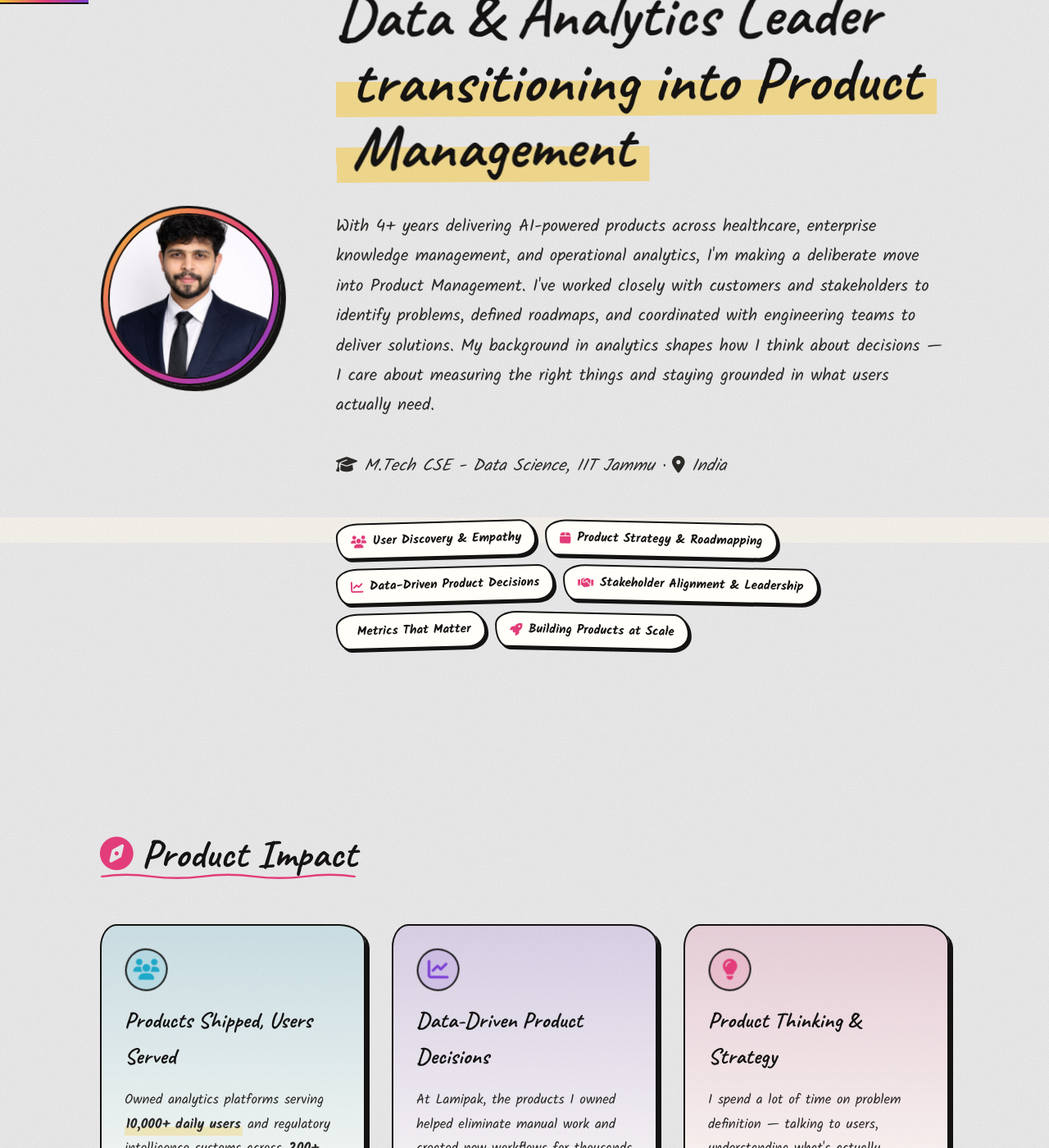
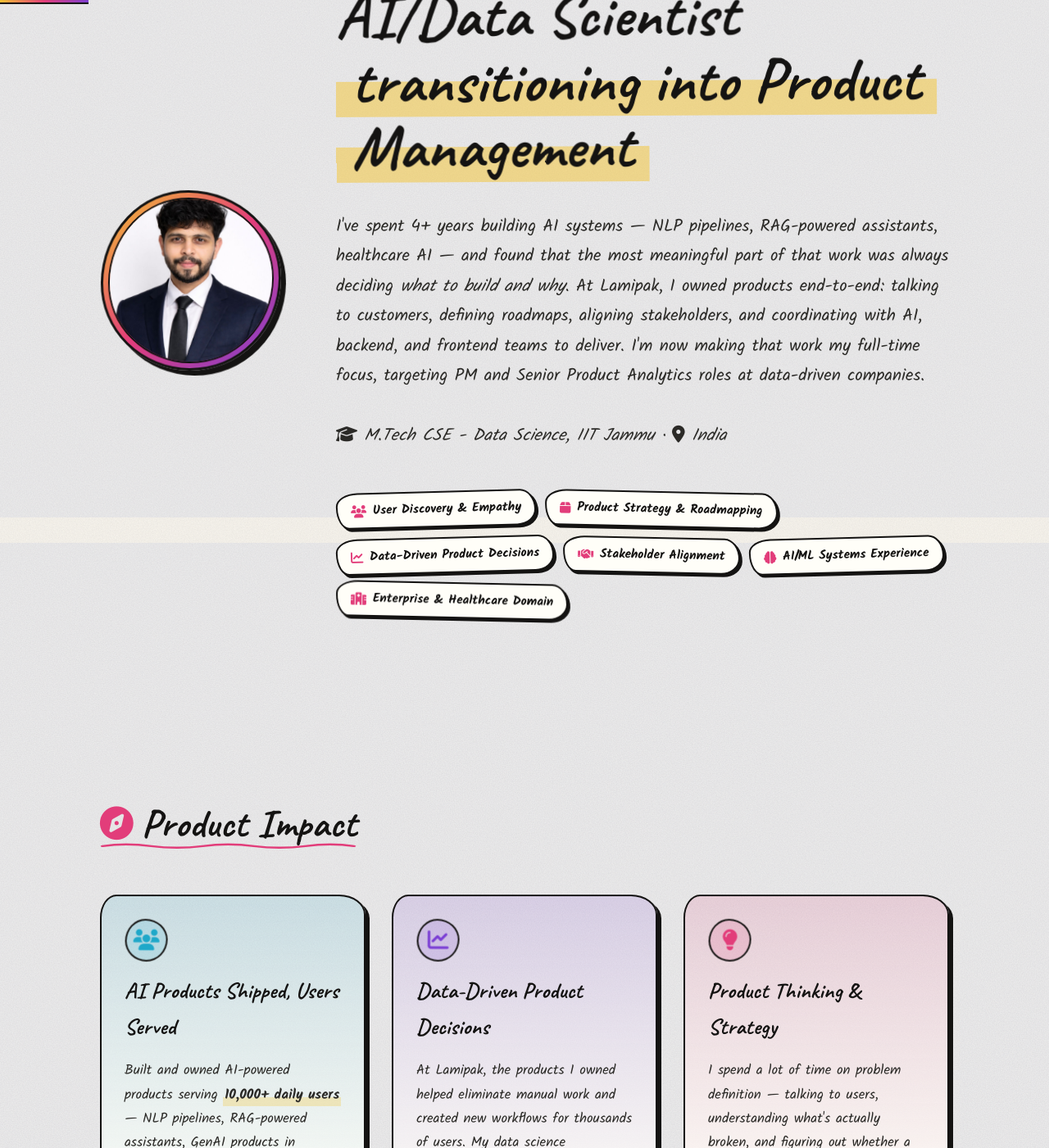
Before and after one commit to mayank1101/mayank1101.github.io, a Jekyll site: the page built from index.html, in a window 1280 px wide and 1400 px high, scrolled down 269 px. Shown: the whole window at 82% size. Built offline with Jekyll 4.4.1, drawn with Linux system fonts in a browser that asks for light colours; some web fonts are replaced; some of the changed text lies outside the part shown.

Commit message:
feat: reposition homepage to AI/Data Scientist → PM framing

```diff
--- a/index.html
+++ b/index.html
@@ -19,15 +19,15 @@ description: Mayank Sharma - Data & Analytics Leader transitioning into Product
 
     <div class="hero-text">
       <h1>
-        Data & Analytics Leader<br />
+        AI/Data Scientist<br />
         <span class="hero-highlight">transitioning into Product Management</span>
       </h1>
       <p>
-        With 4+ years delivering AI-powered products across healthcare, enterprise knowledge management, and operational analytics,
-        I'm making a deliberate move into Product Management. I've worked closely with customers and stakeholders to identify problems,
-        defined roadmaps, and coordinated with engineering teams to deliver solutions.
-        My background in analytics shapes how I think about decisions — I care about measuring the right things
-        and staying grounded in what users actually need.
+        I've spent 4+ years building AI systems — NLP pipelines, RAG-powered assistants, healthcare AI — and found that
+        the most meaningful part of that work was always deciding <em>what to build and why</em>.
+        At Lamipak, I owned products end-to-end: talking to customers, defining roadmaps, aligning stakeholders,
+        and coordinating with AI, backend, and frontend teams to deliver. I'm now making that work my full-time focus,
+        targeting PM and Senior Product Analytics roles at data-driven companies.
       </p>
       <p class="muted" style="margin-top: 1rem">
         <i class="fas fa-graduation-cap"></i> M.Tech CSE - Data Science, IIT
@@ -38,9 +38,9 @@ description: Mayank Sharma - Data & Analytics Leader transitioning into Product
         <span><i class="fas fa-users"></i> User Discovery & Empathy</span>
         <span><i class="fas fa-box"></i> Product Strategy & Roadmapping</span>
         <span><i class="fas fa-chart-line"></i> Data-Driven Product Decisions</span>
-        <span><i class="fas fa-handshake"></i> Stakeholder Alignment & Leadership</span>
-        <span><i class="fas fa-target"></i> Metrics That Matter</span>
-        <span><i class="fas fa-rocket"></i> Building Products at Scale</span>
+        <span><i class="fas fa-handshake"></i> Stakeholder Alignment</span>
+        <span><i class="fas fa-brain"></i> AI/ML Systems Experience</span>
+        <span><i class="fas fa-hospital"></i> Enterprise & Healthcare Domain</span>
       </div>
     </div>
   </div>
@@ -55,15 +55,16 @@ description: Mayank Sharma - Data & Analytics Leader transitioning into Product
       <div class="card-icon">
         <i class="fas fa-users"></i>
       </div>
-      <h3>Products Shipped, Users Served</h3>
+      <h3>AI Products Shipped, Users Served</h3>
       <p>
-        Owned analytics platforms serving <strong>10,000+ daily users</strong> and regulatory intelligence systems across
-        <strong>200+ data sources in 18+ countries</strong>. Published research (AAAI 2024).
-        Identified problems through customer conversations, defined product roadmaps, aligned stakeholders, and coordinated with
-        AI engineers, backend, and frontend developers to deliver solutions.
+        Built and owned AI-powered products serving <strong>10,000+ daily users</strong> — NLP pipelines,
+        RAG-powered assistants, GenAI products in production. Regulatory intelligence systems spanning
+        <strong>200+ data sources in 18+ countries</strong>. Identified problems through customer conversations,
+        defined roadmaps, aligned stakeholders, and coordinated with AI, backend, and frontend teams to deliver.
+        Published research (AAAI 2024).
       </p>
       <p class="muted">
-        <i class="fas fa-check-circle"></i> Product Ownership &middot; User Impact &middot; Scaling Products
+        <i class="fas fa-check-circle"></i> AI Product Ownership &middot; NLP & GenAI &middot; User Impact at Scale
       </p>
     </div>
 
@@ -171,13 +172,12 @@ description: Mayank Sharma - Data & Analytics Leader transitioning into Product
     </div>
     <h2>Let's Collaborate</h2>
     <p>
-      Whether you're looking for a Product Manager to build and scale products,
-      someone to lead analytics-driven product strategy, or a thought partner on
-      how to think about product problems — I'd love to connect.
+      Whether you're building data-intensive products and need someone who can bridge technical depth with product thinking,
+      or you're looking for a PM or Product Analytics hire who speaks to engineers in their language — I'd love to connect.
     </p>
     <p class="muted">
-      Open to Product Manager roles, Senior Product Analytics roles, and
-      advisory opportunities to help teams think about product more clearly.
+      Open to <strong>Senior Product Analytics</strong>, <strong>Product Manager (Analytics/Data)</strong>, and
+      <strong>Product Manager</strong> roles — particularly in enterprise software, healthcare AI, and data-driven B2B products.
     </p>
     <div class="collaborate-card-actions">
       <a class="cta cta-large" href="mailto:sharma.mayank.iitjammu@gmail.com">
```
